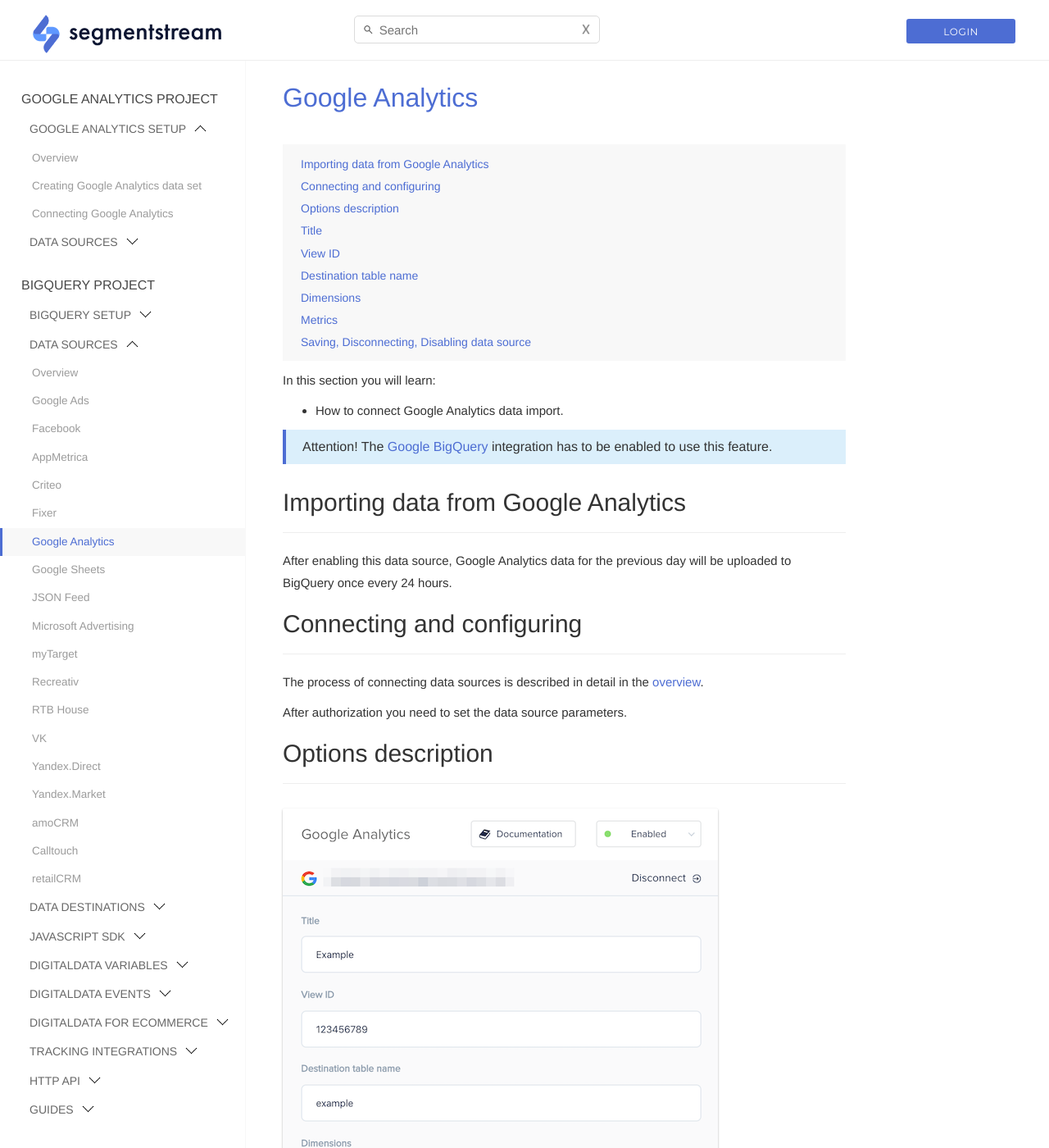
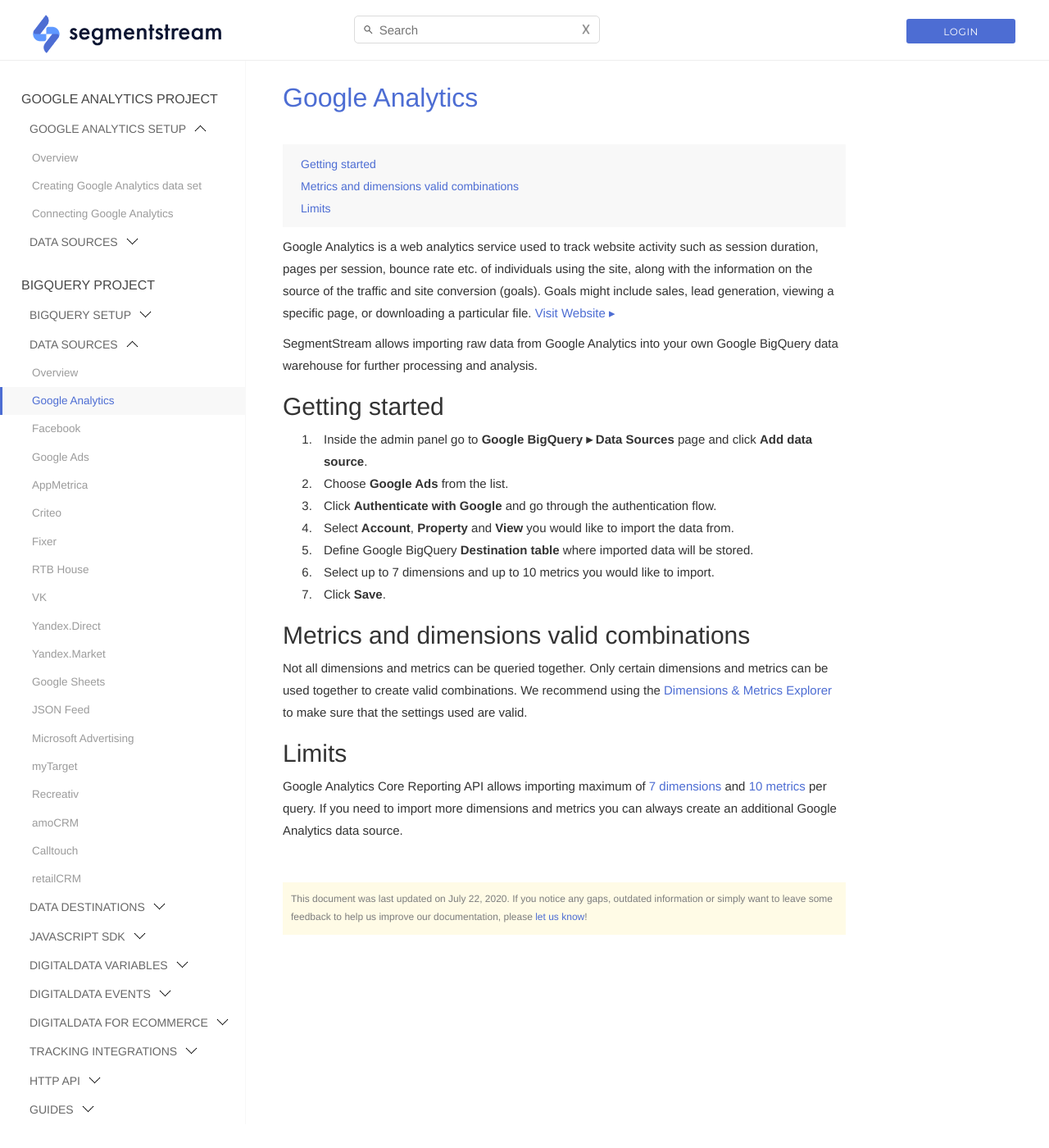
Before and after one commit to segmentstream-com/segmentstream-com.github.io, a Jekyll site: the page built from _docs/datasources/google-analytics.md, in a window 1280 px wide and 1400 px high. Shown: the whole window at 82% size. Built offline with Jekyll 4.4.1, drawn with Linux system fonts in a browser that asks for light colours; nearby versions of some CDN libraries; some of the changed text lies outside the part shown.

Commit message:
google analytics documentation update

```diff
--- a/_docs/datasources/google-analytics.md
+++ b/_docs/datasources/google-analytics.md
@@ -2,69 +2,28 @@
 layout: page
 section: datasources
 title: "Google Analytics"
-order: 10
+order: 1
+date: 2020-07-22
 ---
 
-In this section you will learn:
-* How to connect Google Analytics data import.
+Google Analytics is a web analytics service used to track website activity such as session duration, pages per session, bounce rate etc. of individuals using the site, along with the information on the source of the traffic and site conversion (goals). Goals might include sales, lead generation, viewing a specific page, or downloading a particular file. [Visit Website ▸](https://marketingplatform.google.com/about/analytics/){:target="_blank"}
 
-> Attention! The [Google BigQuery](/integrations/google-bigquery) integration has to be enabled to use this feature.
+SegmentStream allows importing raw data from Google Analytics into your own Google BigQuery data warehouse for further processing and analysis.
 
-## Importing data from Google Analytics
-------
+## Getting started
 
-After enabling this data source, Google Analytics data for the previous day will be uploaded to BigQuery once every 24 hours.
+1. Inside the admin panel go to **Google BigQuery ▸ Data Sources** page and click **Add data source**.
+2. Choose **Google Ads** from the list.
+3. Click **Authenticate with Google** and go through the authentication flow.
+4. Select **Account**, **Property** and **View** you would like to import the data from.
+5. Define Google BigQuery **Destination table** where imported data will be stored.
+6. Select up to 7 dimensions and up to 10 metrics you would like to import.
+7. Click **Save**.
 
-## Connecting and configuring
-------
+## Metrics and dimensions valid combinations
 
-The process of connecting data sources is described in detail in the [overview](https://docs.segmentstream.com/datasources/index).
+Not all dimensions and metrics can be queried together. Only certain dimensions and metrics can be used together to create valid combinations. We recommend using the [Dimensions & Metrics Explorer](https://ga-dev-tools.appspot.com/dimensions-metrics-explorer/){:target="_blank"} to make sure that the settings used are valid.
 
-After authorization you need to set the data source parameters.
+## Limits
 
-## Options description
-------
-![](/img/ga_datasource.png)
-
-## Title
-The name of the data source. It is displayed in the interface in the list of sources.
-
-## View ID
-View ID of your Google Analytics account.
-
-## Destination table name
-The name of the table in BigQuery to which the imported data will be written.
-
-## Dimensions
-Input the dimensions that you want to import, for example:
-- ga:clientId (this option not documented in official GA docs)
-- ga:sourceMedium
-- ga:campaign
-- ga:keyword
-- ga:adContent
-- ga:transactionId
-- ga:dimension1 (for example for sessionId)
-
-A maximum of 7 dimensions can be imported.
-
->**Please note!** Not all dimensions and metrics can be queried together, we recommend using the [Dimensions & Metrics Explorer](https://ga-dev-tools.appspot.com/dimensions-metrics-explorer/) to make sure that the settings used are valid.
-
->Do not pass Google clientId to custom dimension. In API v4 **ga:clientId** natively available.
-
-## Metrics
-Input the metrics that you want to import, for example:
-- ga:sessions
-- ga:transactions
-- ga:transactionRevenue
-- ga:goal1Completions
-
-A maximum of 10 metrics can be imported.
-
->**Please note!** Not all dimensions and metrics can be queried together, we recommend using the [Dimensions & Metrics Explorer](https://ga-dev-tools.appspot.com/dimensions-metrics-explorer/) to make sure that the settings used are valid.
-
-## Saving, Disconnecting, Disabling data source
-To save and enable the data source, click **Save**.
-
-The **Disconnect** button is used to revoke the authorization data. The settings are saved.
-
-You can enable or disable the data source at any time by using the switch on the top right.
+Google Analytics Core Reporting API allows importing maximum of [7 dimensions](https://developers.google.com/analytics/devguides/reporting/core/v3/reference#dimensions){:target="_blank"} and [10 metrics](https://developers.google.com/analytics/devguides/reporting/core/v3/reference#metrics){:target="_blank"} per query. If you need to import more dimensions and metrics you can always create an additional Google Analytics data source.
```
Also changed, not shown: _docs/datasources/google-ads.md (+2 -2 lines), img/ga_datasource.png (deleted).
